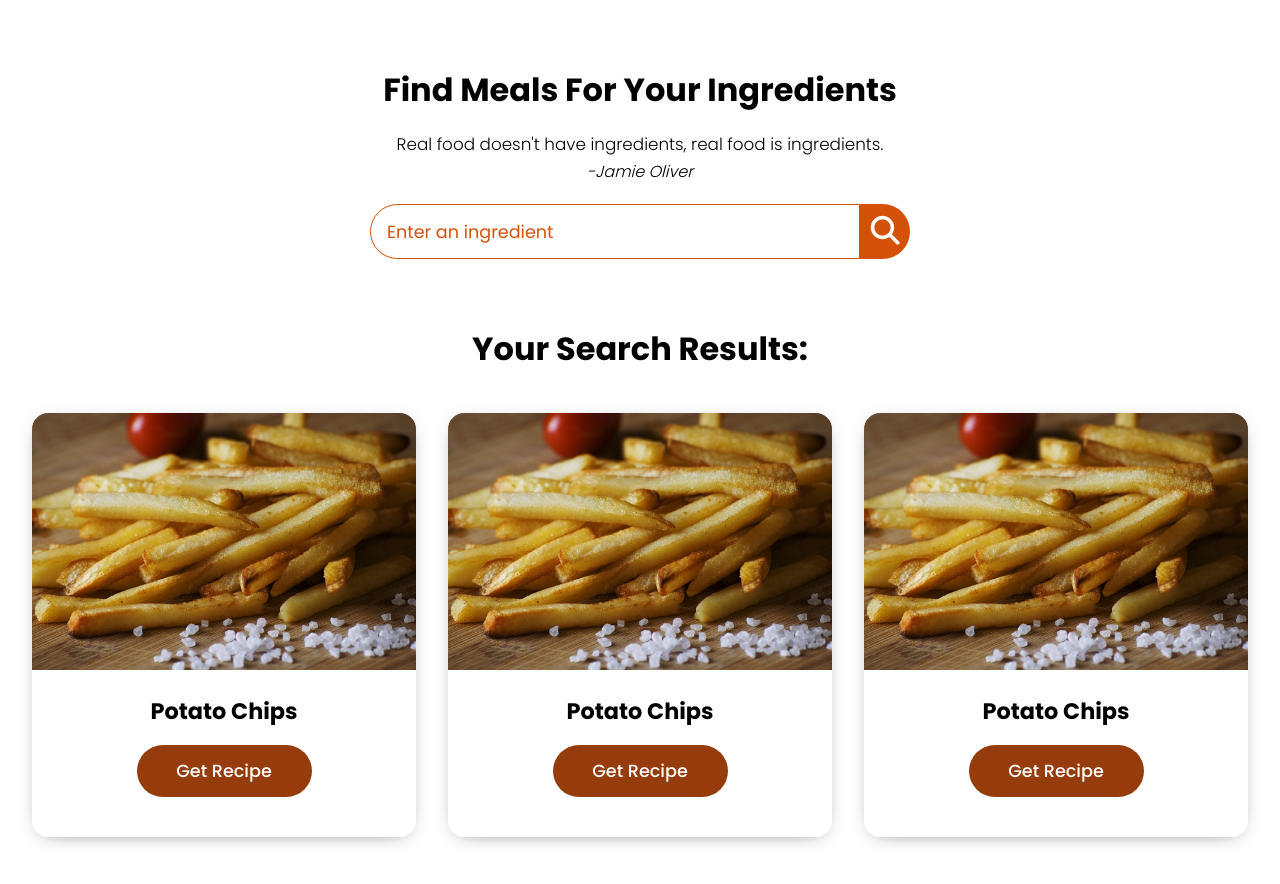
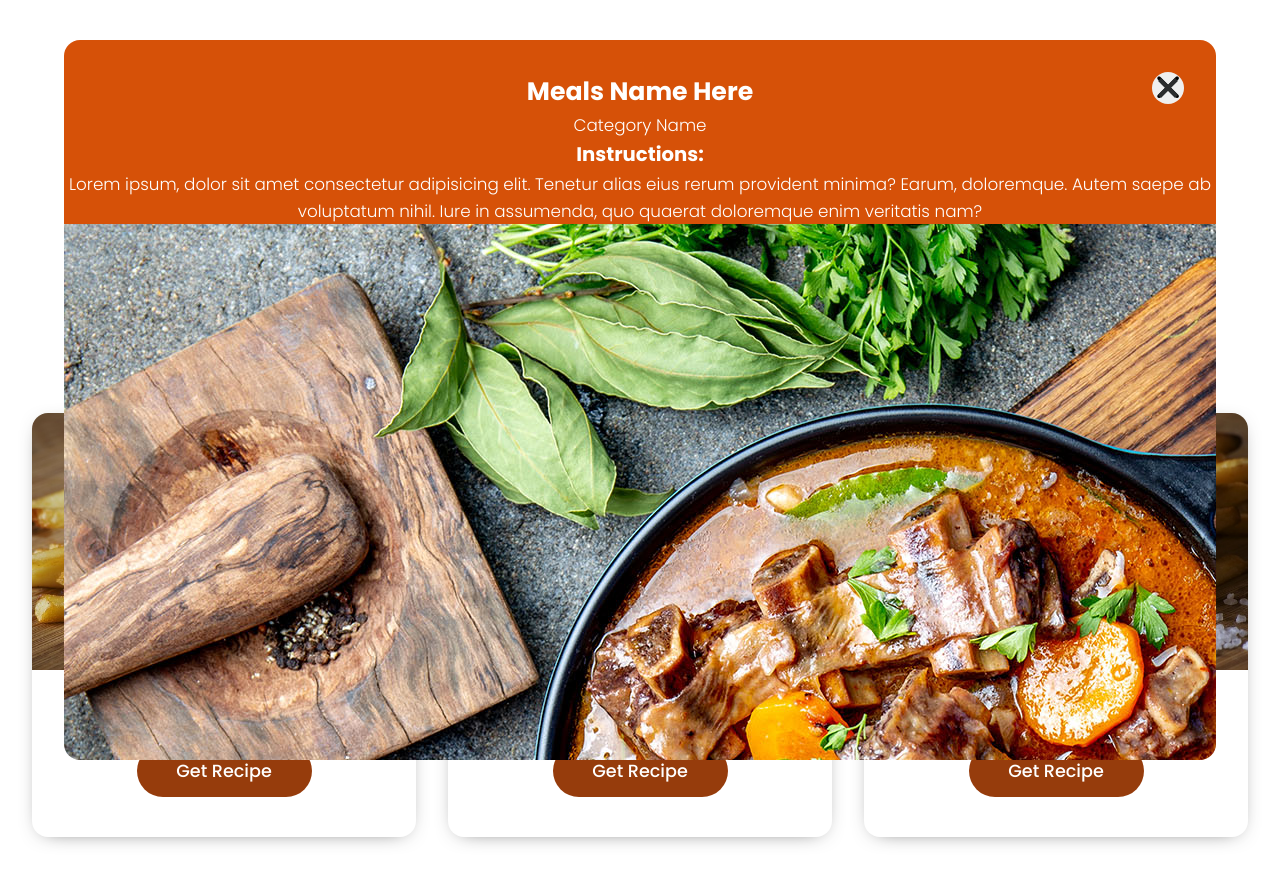
Before and after one commit to ChrisM-wq/Food-Recipe, a plain HTML site: page index.html in a window 1280 px wide. Drawn offline with Linux system fonts and the light colour scheme.

Commit message:
Removed comments

```diff
--- a/index.html
+++ b/index.html
@@ -68,15 +68,14 @@
                     <!-- end of meal item -->
                 </div>
             </div>
-             <!-- recipe close btn -->
-              <!-- meal content -->
-            <!-- <div class = "meal-details">
 
+
+            <div class = "meal-details">
+               <!-- recipe close btn -->
                 <button type = "button" class = "btn recipe-close-btn" id = "recipe-close-btn">
                     <i class = "fas fa-times"></i>
                 </button>
-
-
+               <!-- meal content -->
                 <div class = "meal-detials-content">
                     <h2 class = "recipe-title">Meals Name Here</h2>
                     <p class = "recipe-category">Category Name</p>
@@ -94,7 +93,7 @@
                         <a href = "#" traget = "_blank">Watch Video 14:29</a>
                     </div>
                 </div>
-            </div> -->
+            </div>
 
 
 
```
